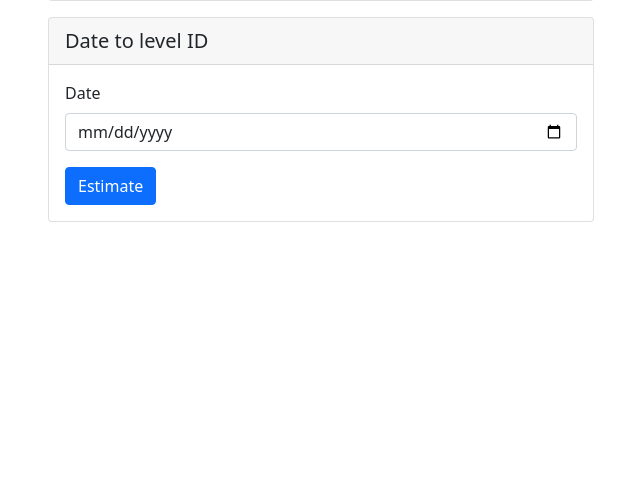
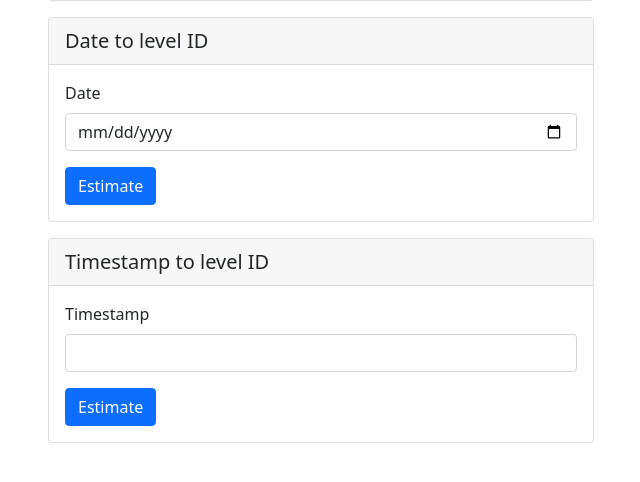
Before and after one commit to Cvolton/GDHistory, a Django app: page /date_estimator/ in a window 1280 px wide. Shown: the part 272-754 px from the top of the page, without its empty margins (34-674 px from the left). Run offline with Django 3.2, Linux system fonts and the light colour scheme; parts of the project's set-up code (start-up, migrations or seed data) failed here and were passed over; some libraries are stand-ins or nearby versions.

Commit message:
Add timestamp to level ID functionality

```diff
--- a/history/templates/date_estimator.html
+++ b/history/templates/date_estimator.html
@@ -12,7 +12,7 @@
 				<form id="estimator">
 					<div class="mb-3">
 						<label for="online_id" class="form-label">Level ID</label>
-						<input class="form-control" type="text" id="online_id" name="online_id">
+						<input class="form-control" type="number" id="online_id" name="online_id">
 					</div>
 					<button type="submit" class="btn btn-primary">Estimate</button>
 				</form>
@@ -32,6 +32,20 @@
 				</form>
 			</div>
 		</div>
+        <div class="card mt-3">
+            <div class="card-header lead">
+                Timestamp to level ID
+            </div>
+            <div class="card-body">
+                <form id="timestamp-to-id-estimator">
+                    <div class="mb-3">
+                        <label for="online_timestamp" class="form-label">Timestamp</label>
+                        <input class="form-control" type="number" id="online_timestamp" name="online_timestamp" min="1356998400">
+                    </div>
+                    <button type="submit" class="btn btn-primary">Estimate</button>
+                </form>
+            </div>
+        </div>
 	</div>
 	<div class="col mb-3">
 		<div class="card mt-1">
@@ -117,6 +131,22 @@
 		.fail(() => this.onLoadFailed());
 	});
 
+    const timestampToId = document.getElementById('timestamp-to-id-estimator');
+
+    timestampToId.addEventListener('submit', (event) => {
+        event.preventDefault();
+        $('#result-pane').remove();
+        $('#result-card').append(`
+			<span id="result-pane">
+				<p>Loading...</p>
+			</span>`);
+
+        online_timestamp = timestampToId.elements['online_timestamp'];
+        $.getJSON(`/api/v1/date/timestamp/${online_timestamp.value}/`, (result) => onLoadComplete(result))
+            .fail(() => this.onLoadFailed());
+    });
+
+
 
 </script>
 {% endblock %}
--- a/history/urls.py
+++ b/history/urls.py
@@ -32,6 +32,7 @@ urlpatterns = [
     path('api/v1/level/<online_id>/save', api_views.save_level, name='api_level_save'),
     path('api/v1/date/level/<online_id>/', api_views.level_date_estimation, name='api_estimate_level'),
     path('api/v1/date/date/<online_date>/', api_views.level_date_to_id_estimation, name='api_estimate_date'),
+    path('api/v1/date/timestamp/<online_timestamp>/', api_views.level_timestamp_to_id_estimation, name='api_estimate_timestamp'),
     path('api/v1/search/level/advanced/', api_views.level_search, name='api_level_search'),
 
     #path('debug/<online_id>/', views.debug, name='debug'),
```
Also changed, not shown: history/api_views.py (+14 -5 lines), 1 other file.
